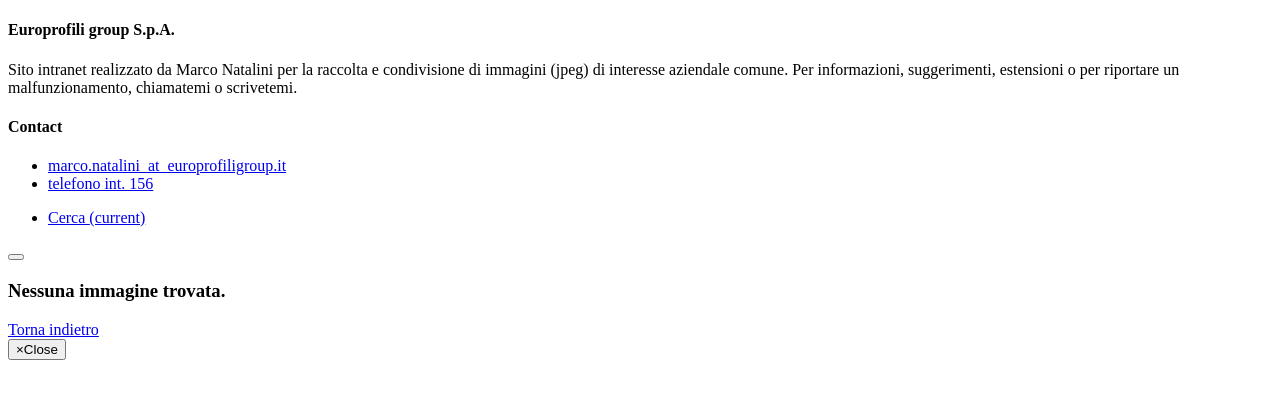
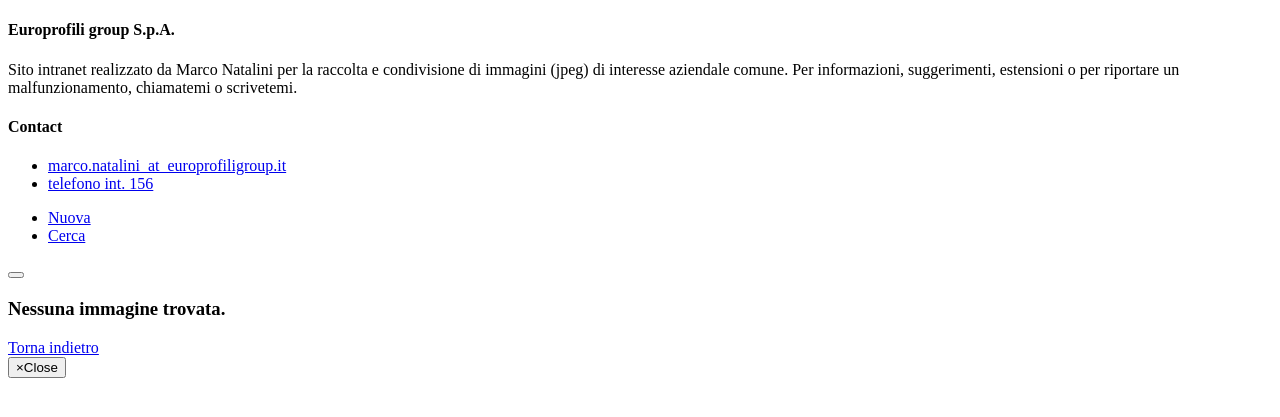
Before and after one commit to marconatalini/eurostock, a Symfony app: template templates/image/index.html.twig in a window 1280 px wide. Shown: the top 417 px of the page. Run offline with Twig, Linux system fonts and the light colour scheme; the template is opened without the code that fills it, so the values that code supplies are empty; some libraries are stand-ins or nearby versions.

Commit message:
Upload link menu and button fixed

```diff
--- a/templates/base.html.twig
+++ b/templates/base.html.twig
@@ -37,7 +37,10 @@
 
         <ul class="navbar-nav ml-auto">
             <li class="nav-item mr-2">
-                <a class="nav-link" href="{{ path('image_index') }}">Cerca <span class="sr-only">(current)</span></a>
+                <a class="nav-link" href="{{ path('image_upload') }}">Nuova</a>
+            </li>
+            <li class="nav-item mr-2">
+                <a class="nav-link" href="{{ path('image_index') }}">Cerca</a>
             </li>
             {{ render(controller('App\\Controller\\DefaultController::categoryList')) }}
         </ul>
@@ -49,6 +52,7 @@
     </nav>
 </header>
 {% block body %}{% endblock %}
+
 {% block javascripts %}{{ encore_entry_script_tags('app') }}{% endblock %}
 </body>
 </html>
--- a/templates/image/_image_card_layout.html.twig
+++ b/templates/image/_image_card_layout.html.twig
@@ -18,7 +18,7 @@
 
                 <div class="d-flex justify-content-end">
                     <div class="btn-group">
-                        <a href="{{ vich_uploader_asset(image, 'imageFile') }}" class="btn btn-outline-secondary"><i
+                        <a href="{{ vich_uploader_asset(image, 'imageFile') }}" download="{{ image.imageName }}" class="btn btn-outline-secondary"><i
                                     data-toggle="tooltip" title="download" class="fas fa-download"></i></a>
                         <a href="{{ path('image_edit', {id: image.id}) }}" class="btn btn-outline-secondary"><i
                                     data-toggle="tooltip" title="modifica" class="fas fa-edit"></i></a>
--- a/templates/image/index.html.twig
+++ b/templates/image/index.html.twig
@@ -1,6 +1,8 @@
 {% extends 'base.html.twig' %}
 
 {% block title %}Eurostock - immagini{% endblock %}
+
+{% block stylesheets %} {{ encore_entry_link_tags('app') }} {% endblock %}
 
 {% block body %}
 
@@ -15,6 +17,8 @@
 
     {{ include('default/_image_zoom.html.twig') }}
 
+    <a href="{{ path('image_upload') }}" id="btn_upload" class="btn btn-primary"><i class="fas fa-plus"></i></a>
+
 {% endblock %}
 
 
```
Also changed, not shown: assets/scss/app.scss (+8 -0 lines).
